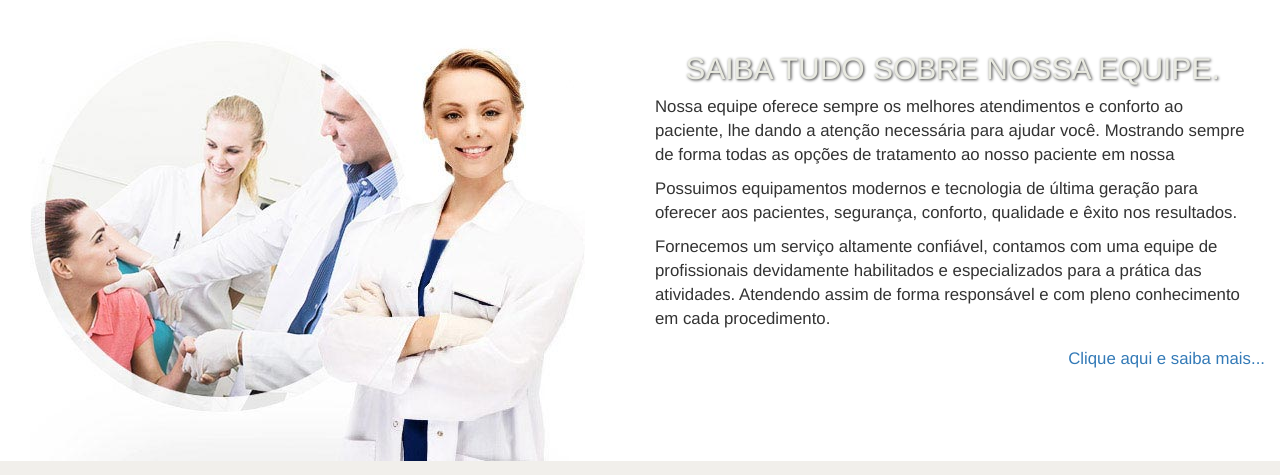
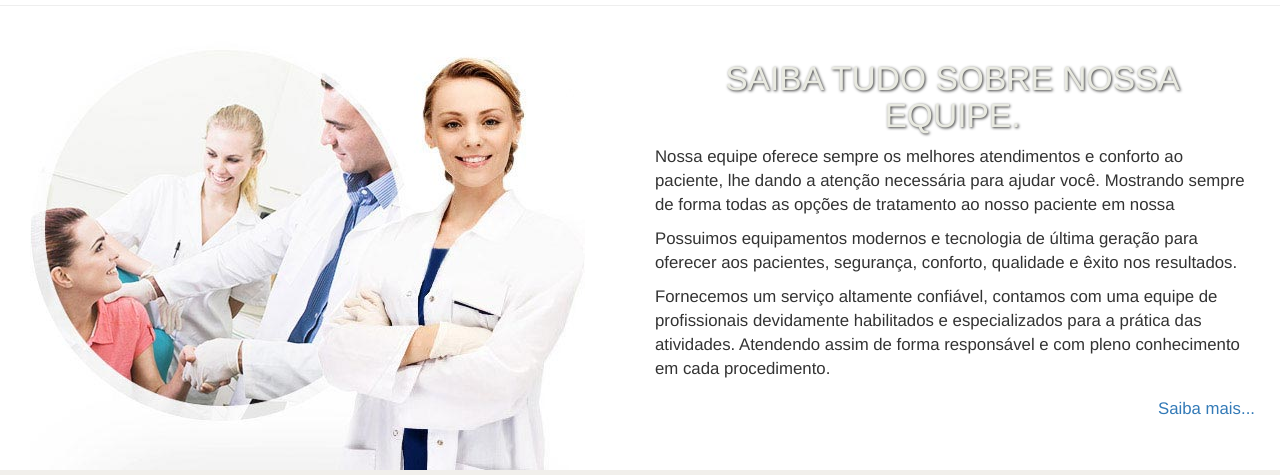
Before and after one commit to deyvescarvalho/projetoSaude, a plain HTML site: page index.html in a window 1280 px wide. Shown: the part 1237-1712 px from the top of the page. Drawn offline with nearby package versions, Linux system fonts and the light colour scheme.

Commit message:
ultimo commit

```diff
--- a/css/style.css
+++ b/css/style.css
@@ -4,7 +4,7 @@
     background: url("../img/slider/capa.jpg");
     width: 100%;
     height: 400px;
-    margin: 0 !important;
+    margin: 0 0 15px 0 !important;
     padding: 0 !important;
     -webkit-box-shadow: 2px 2px 2px 2px #999999;
     box-shadow: 2px 2px 2px 2px #999999;
@@ -25,6 +25,11 @@ nav{
     position: absolute;top: 65px;
 }
 
+hr{
+    width: 100%;
+    color: #d43f3a;
+    border: 1px solid #d43f3a;
+}
 
 .ulMenu{
     list-style: none;
@@ -41,6 +46,7 @@ nav{
     text-align: center;
     color: #e9eae1 !important;
     text-shadow: 1px 1px 3px #373737;
+    font-size: 2.4em;
 }
 .liMenu{
     display: inline-block;
@@ -134,7 +140,7 @@ a{
 .txtRight{
     position: absolute;
     bottom: -30px;
-    right: 0;
+    right: 10px;
 }
 
 .espService{
--- a/index.html
+++ b/index.html
@@ -21,17 +21,16 @@
                     <li class="liMenu"><a id="equipe" class="linkMenu" href="#">EQUIPE</a></li>
                     <li class="liMenu"><a id="fotos" class="linkMenu" href="#">FOTOS</a></li>
                     <li class="liMenu"><a id="contato" class="linkMenu" href="#">CONTATO</a></li>
-                    <!--TODO CORRIGIR TRANSICOES PARA LINK NO OUT -->
                 </ul>
             </nav>
         </header>
-
         <h1 class="titleEfeito">AQUI O SEU BEM-ESTAR, É NOSSA PRIORIDADE!</h1>
         <section class="slider col-md-12">
             <ul class="bxslider col-md-12">
                 <li class="col-md-12"><img class="imgsSliders" src="img/slider/bh_011.jpg" /></li>
                 <li class="col-md-12"><img class="imgsSliders" src="img/slider/slider1.jpg" /></li>
-                <li><img class="imgsSliders" src="img/slider/slider2.png" /></li>
+                <li class="col-md-12"><img class="imgsSliders" src="img/slider/slider4.jpg" /></li>
+                <li><img class="imgsSliders" src="img/slider/slider2.jpg" /></li>
 
             </ul>
         </section>
@@ -65,6 +64,7 @@
                 </a>
             </article>
         </section>
+        <hr/>
         <section class="equipe col-md-12">
             <div class="fotoEquipe col-md-5">
                 <img src="img/slider/satisfacao-e-compromisso-clinica-bias-fortes.jpg" alt=""/>
@@ -82,7 +82,7 @@
                     Fornecemos um serviço altamente confiável, contamos com uma equipe de profissionais devidamente habilitados e especializados para a prática das atividades. Atendendo assim de forma responsável e com pleno conhecimento em cada procedimento.
                 </p>
 
-                <a class="txtRight geralFont saibaMais" href="#">Clique aqui e saiba mais...</a>
+                <a class="txtRight geralFont saibaMais" href="#">Saiba mais...</a>
             </article>
         </section>
 
```
